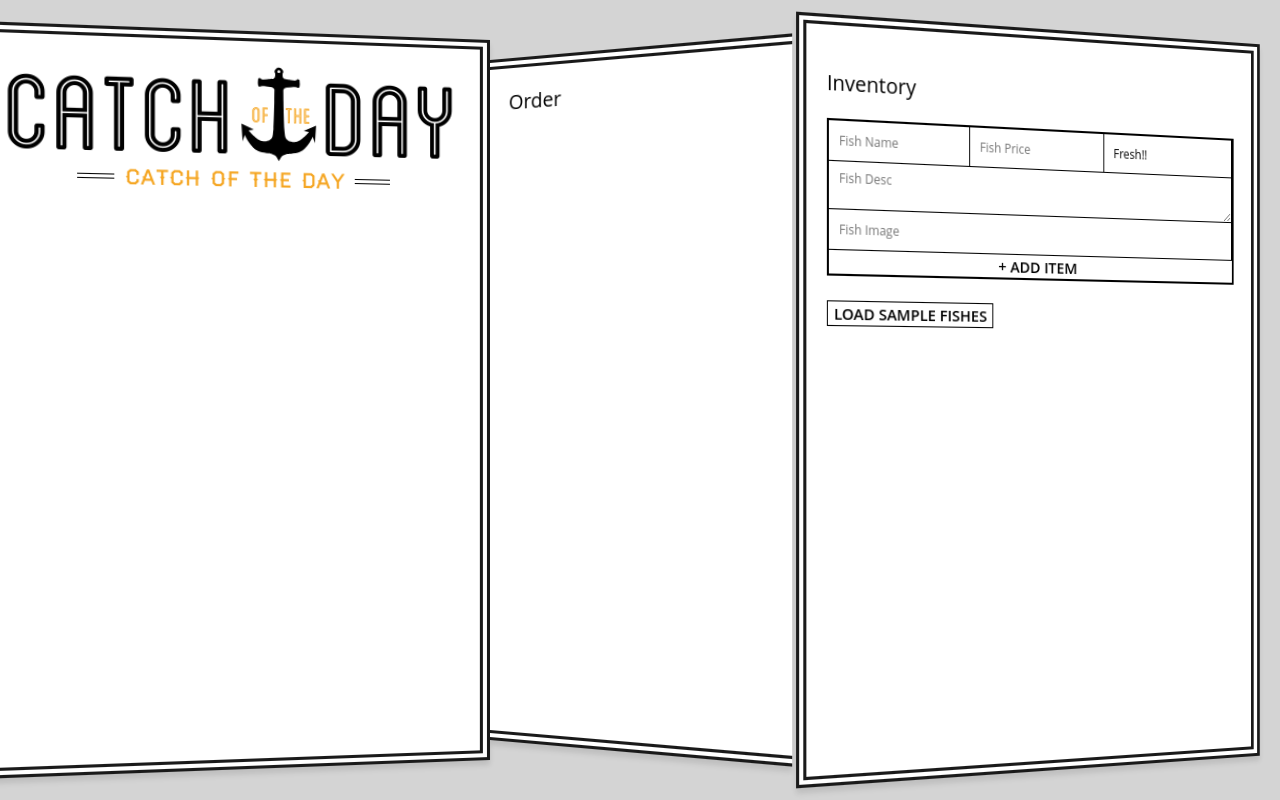
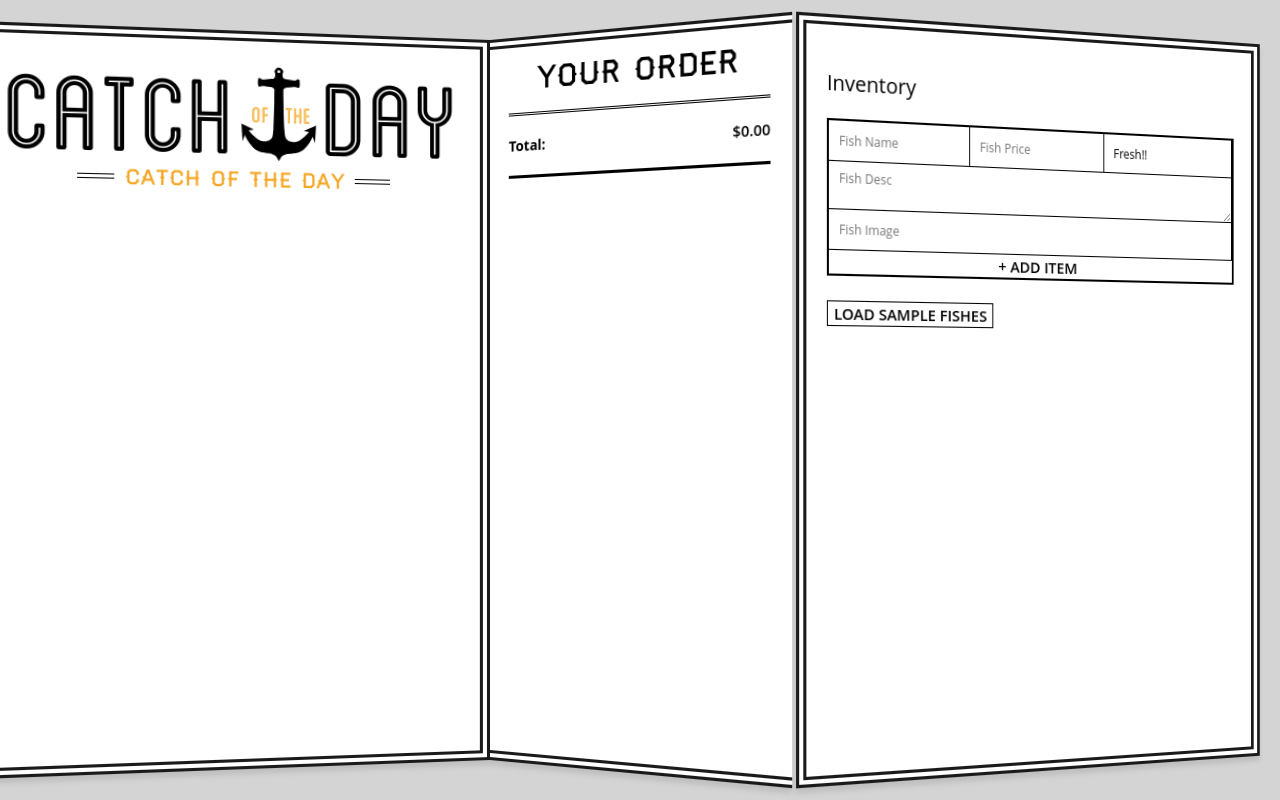
Before and after one commit to sifat009/reactPractice, a React (Create React App) app: page / in a window 1280 px wide. Both pictures are taken after a click on the button "VISIT STORE ->". Shown: the top 800 px of the page. Built offline with nearby package versions, Linux system fonts and the light colour scheme.

Commit message:
added order list and now after clicking on the add to order button the orders and the prices are visible in order component

```diff
--- a/src/components/App.js
+++ b/src/components/App.js
@@ -44,7 +44,7 @@ class App extends React.Component {
                         }
                     </ul>
                 </div>
-                <Order/>
+                <Order fishes={this.state.fishes} orders={this.state.orders}/>
                 <Inventory loadSamples={this.loadSamples} addFish={this.addFish}/>
             </div>
         )
--- a/src/components/Order.js
+++ b/src/components/Order.js
@@ -1,10 +1,44 @@
 import React from 'react';
-
+import {formatPrice} from '../helpers';
 
 class Order extends React.Component {
+    renderOrder = (orderId) => {
+        const fish = this.props.fishes[orderId];
+        const count = this.props.orders[orderId];
+        if(!fish && fish.status === 'unavailable') {
+            return <li key={orderId}>Sorry, {fish ? fish.name : 'fish'} is no longer available!</li>
+        }
+        return (
+            <li key={orderId}>
+                <span>{count}lbs {fish.name}</span>
+                <span className="price">{formatPrice(count * fish.price)}</span>
+            </li>
+        );
+
+    }
     render() {
+        const orderIds = Object.keys(this.props.orders);
+        const fishes = this.props.fishes;
+        const total = orderIds.reduce((prevSum, orderId) => {
+            const fish = fishes[orderId];
+            const count = this.props.orders[orderId];
+            const isAvailable = fish && fish.status === 'available';
+            if(isAvailable) {
+                return prevSum + (count * fish.price);
+            }
+            return prevSum;
+        }, 0)
         return (
-            <p>Order</p>
+            <div className="order-wr">
+                <h2>Your Order</h2>
+                <ul className="order">
+                    {orderIds.map(this.renderOrder)}
+                    <li className="total">
+                        <strong>Total:</strong>
+                        {formatPrice(total)}
+                    </li>
+                </ul>
+            </div>
         )
     }
 }
```
